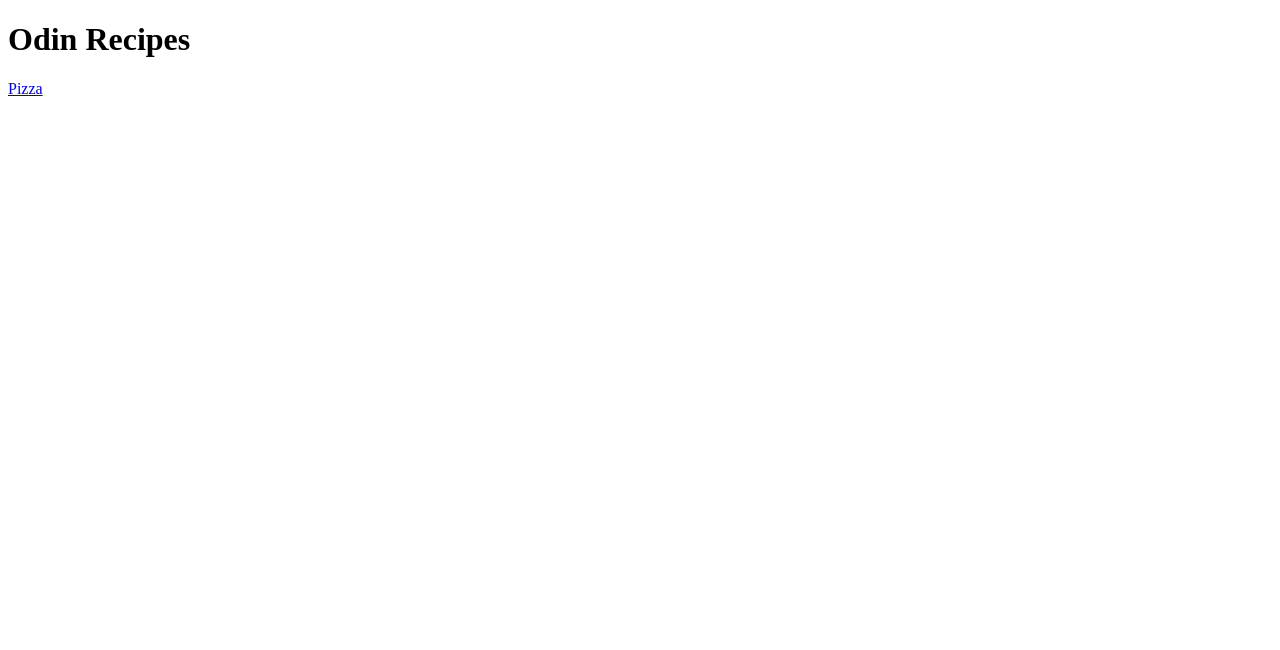
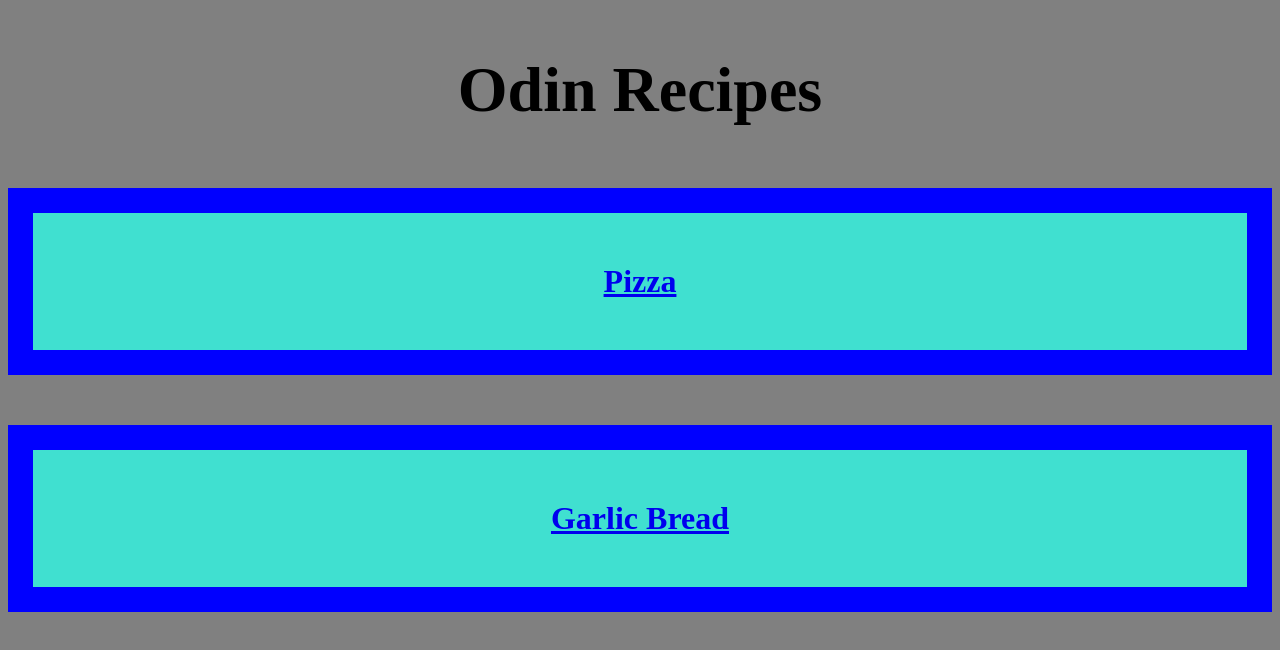
Before and after one commit to Sahilgulati2006/odin_recipes, a plain HTML site: page index.html in a window 1280 px wide. Drawn offline with Linux system fonts and the light colour scheme.

Commit message:
made changes using css to the index file

```diff
--- a/index.html
+++ b/index.html
@@ -2,9 +2,11 @@
 <html lang="en">
     <head>
         <title>Recipes</title>
+        <link rel="stylesheet" href="./style.css">
     </head>
     <body>
-        <h1>Odin Recipes</h1>
-        <a href="./recipes/pizza.html" target="_blank" rel="noopener noreferrer">Pizza</a>
+        <div class="head"><h1>Odin Recipes</h1></div>
+        <p><div class="pizza one"><a href="./recipes/pizza.html" target="_blank" rel="noopener noreferrer">Pizza</a></div></p>
+        <p><div class="pizza bread"><a href="./recipes/garlic_bread.html" target ="_blank" rel="noopener noreferrer">Garlic Bread</a></div></p>
     </body>
 </html>
--- /dev/null
+++ b/style.css
@@ -0,0 +1,29 @@
+
+.pizza {
+    padding: 50px;
+    margin: auto;
+    text-align: center;
+    display: block;
+    background-color: turquoise;
+    border: 25px solid blue;
+}
+.one {
+    font-size: xx-large;
+    font-weight: 900;
+
+
+}
+.bread {
+    font-size: xx-large;
+    font-weight: 900;
+    margin-top: 50px;
+}
+.head {
+    font-size: xx-large;
+    padding: 2px;
+    text-align: center;
+    color: black
+}
+body {
+    background-color: grey;
+}
```
Also changed, not shown: 1 other file.
